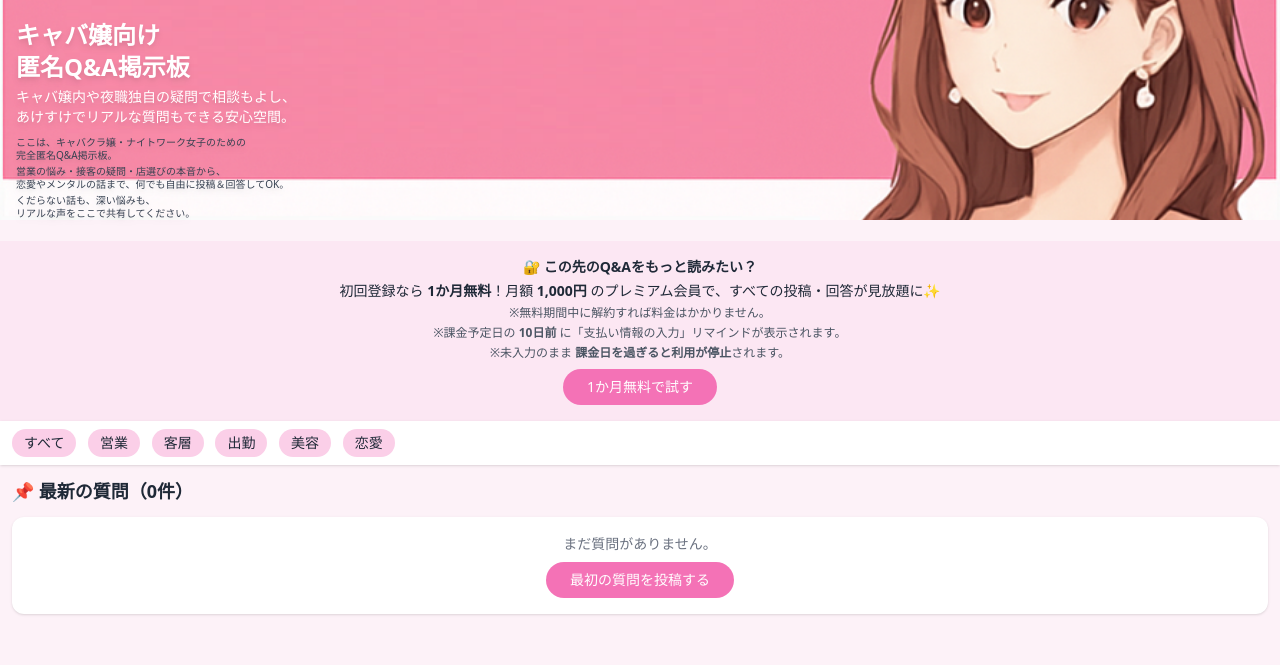
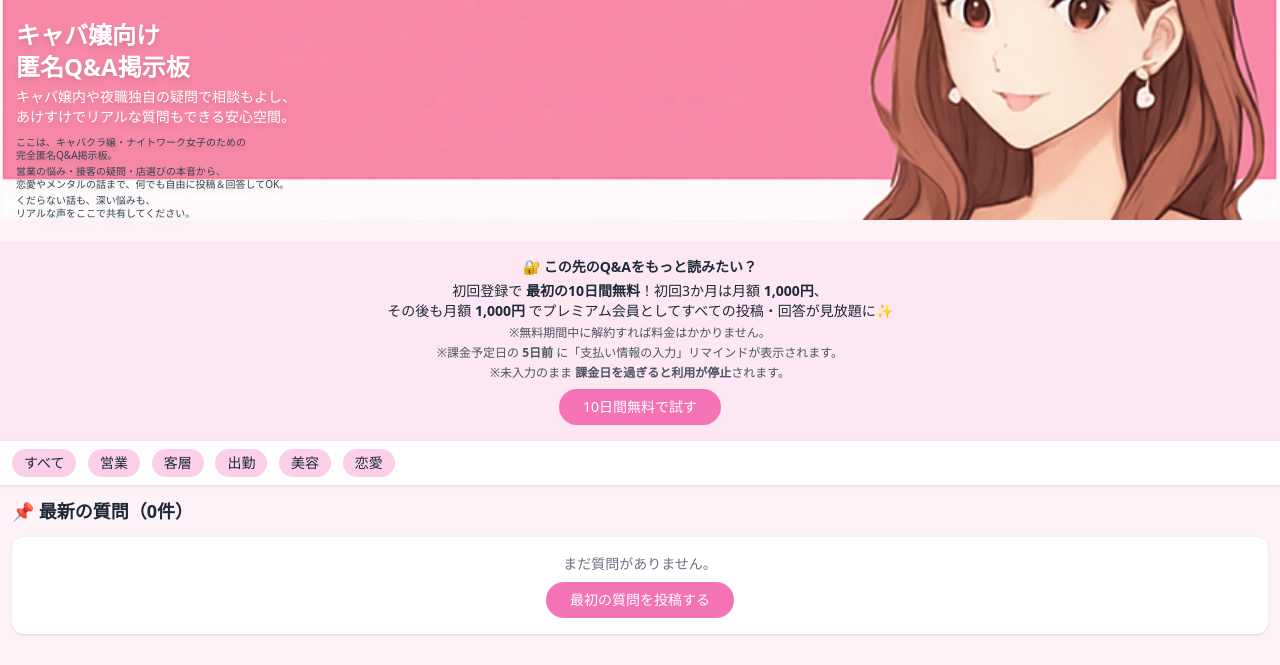
Before and after one commit to ymzk4160/ymzk4160-cabaq-flask, a Flask app: page / in a window 1280 px wide. Shown: the top 665 px of the page. Run offline with Flask 3, Linux system fonts and the light colour scheme; some libraries are stand-ins or nearby versions.

Commit message:
Update index.html

```diff
--- a/app/templates/main/index.html
+++ b/app/templates/main/index.html
@@ -24,14 +24,14 @@
 
 {% block content %}
   <!-- 会員登録案内 -->
-  <section class="bg-pink-100 text-center p-4 text-sm">
-    <p class="mb-1 font-semibold">🔐 この先のQ&Aをもっと読みたい？</p>
-    <p class="mb-1">初回登録なら <span class="font-bold">1か月無料</span>！月額 <span class="font-bold">1,000円</span> のプレミアム会員で、すべての投稿・回答が見放題に✨</p>
-    <p class="mb-1 text-xs text-gray-600">※無料期間中に解約すれば料金はかかりません。</p>
-    <p class="mb-1 text-xs text-gray-600">※課金予定日の <span class="font-semibold">10日前</span> に「支払い情報の入力」リマインドが表示されます。</p>
-    <p class="text-xs text-gray-600">※未入力のまま <span class="font-semibold">課金日を過ぎると利用が停止</span>されます。</p>
-    <button class="mt-2 bg-pink-400 hover:bg-pink-500 text-white text-sm px-6 py-2 rounded-full">1か月無料で試す</button>
-  </section>
+<section class="bg-pink-100 text-center p-4 text-sm">
+  <p class="mb-1 font-semibold">🔐 この先のQ&Aをもっと読みたい？</p>
+  <p class="mb-1">初回登録で <span class="font-bold">最初の10日間無料</span>！初回3か月は月額 <span class="font-bold">1,000円</span>、<br>その後も月額 <span class="font-bold">1,000円</span> でプレミアム会員としてすべての投稿・回答が見放題に✨</p>
+  <p class="mb-1 text-xs text-gray-600">※無料期間中に解約すれば料金はかかりません。</p>
+  <p class="mb-1 text-xs text-gray-600">※課金予定日の <span class="font-semibold">5日前</span> に「支払い情報の入力」リマインドが表示されます。</p>
+  <p class="text-xs text-gray-600">※未入力のまま <span class="font-semibold">課金日を過ぎると利用が停止</span>されます。</p>
+  <button class="mt-2 bg-pink-400 hover:bg-pink-500 text-white text-sm px-6 py-2 rounded-full">10日間無料で試す</button>
+</section>
 
   <!-- カテゴリスライダー（スクロールバーなし） -->
   <div class="overflow-x-auto whitespace-nowrap p-2 bg-white shadow no-scrollbar">
```
